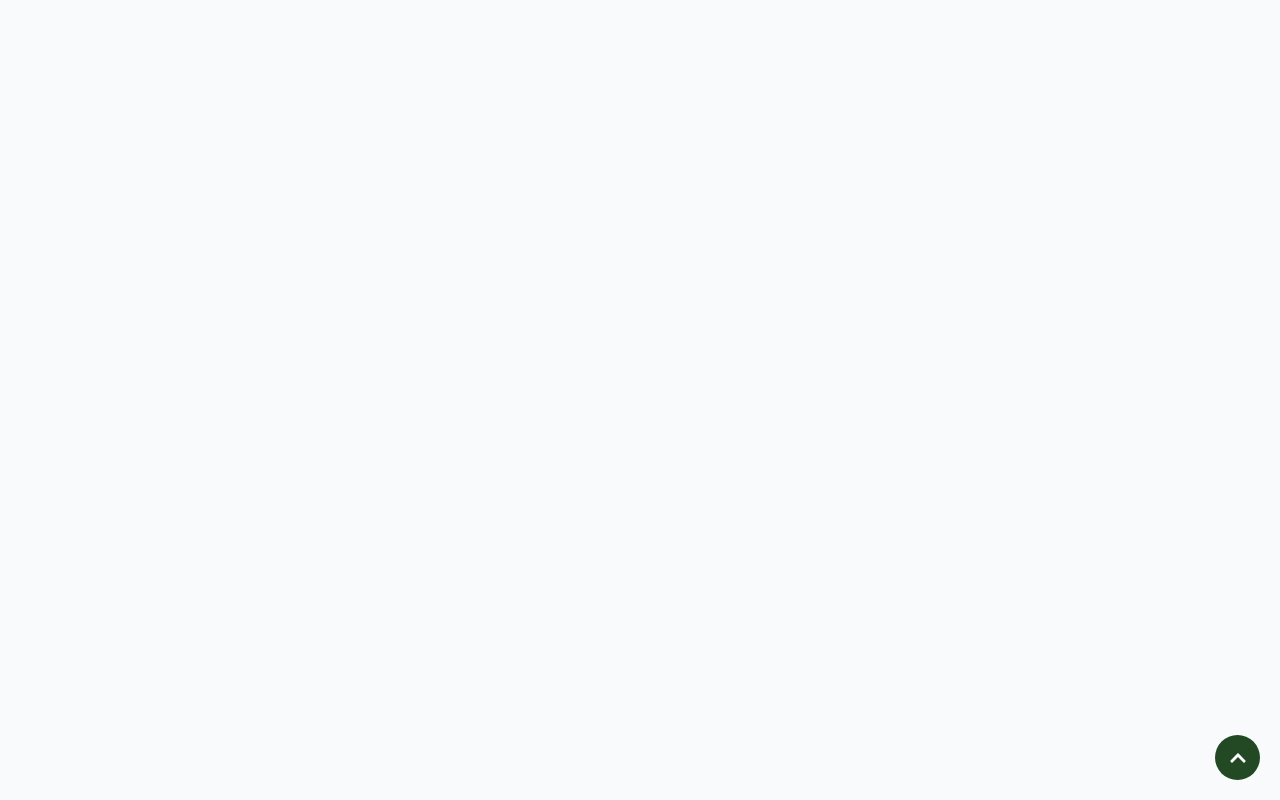
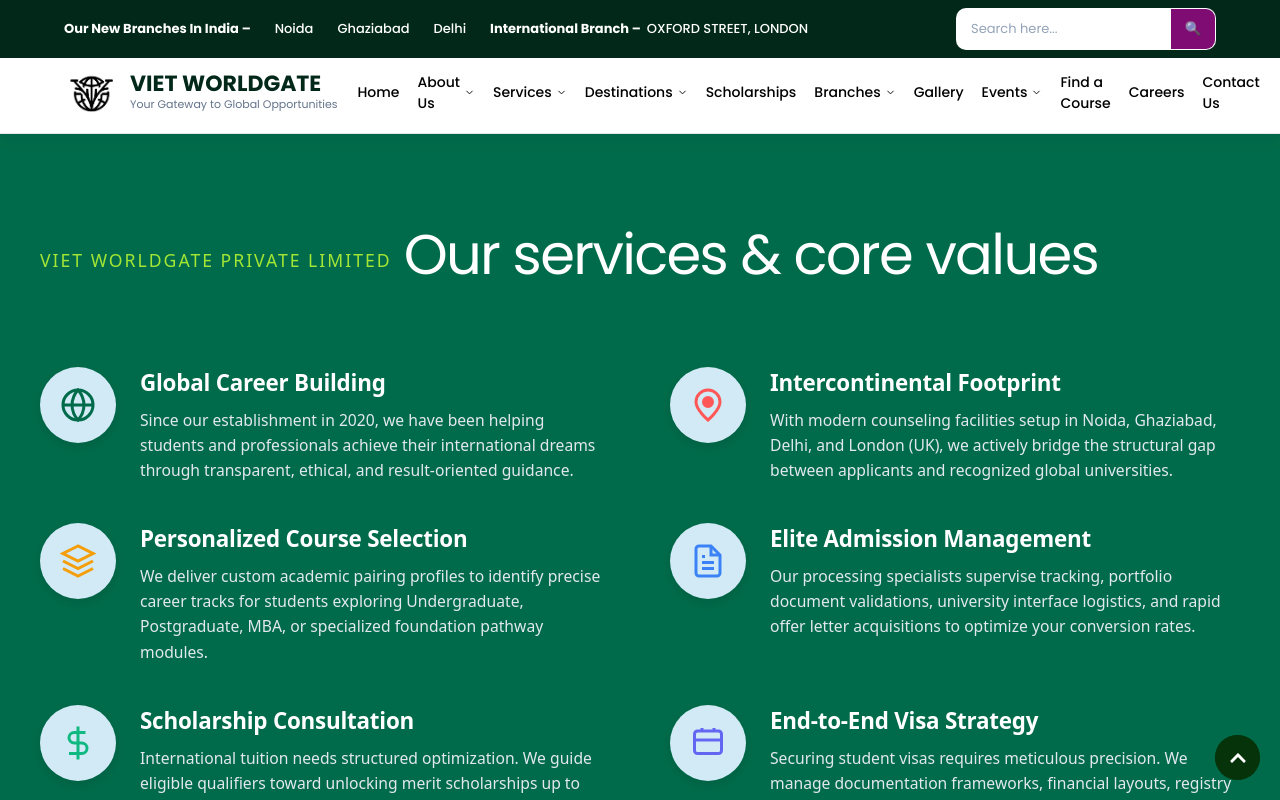
Before and after one commit to NKkushwah/vietworldgate, a React (Vite) app in the folder frontend/: page /ValuesGrid in a window 1280 px wide. Before the commit this address had no page. Shown: the top 800 px of the page. Built offline with nearby package versions, Linux system fonts and the light colour scheme.

Commit message:
mission visiion and

```diff
--- a/frontend/src/pages/CompanyProfile.jsx
+++ b/frontend/src/pages/CompanyProfile.jsx
@@ -6,22 +6,20 @@ import Footer from '../components/Footer';
 
 export default function CompanyProfile() {
   const [activeTab, setActiveTab] = useState('Overview');
-  // State to track "Know More" toggle
-  const [isExpanded, setIsExpanded] = useState(false);
 
 const sidebarItems = [
-    { name: 'Overview', icon: '📋' },
-    { name: 'Our History', icon: '🕒' },
-    { name: 'Vision & Mission', icon: '👁️' },
-    { name: 'Our Values', icon: '💎' },
-    { name: 'Why Choose Us', icon: '👍' },
-    { name: 'Our Achievements', icon: '🏆' },
-    { name: 'Our Team', icon: '👥' },
-    { name: 'Our Infrastructure', icon: '🏢' },
-    { name: 'Accreditations', icon: '🏅' },
-    { name: 'Our Presence', icon: '🌐' },
-    { name: 'Social Responsibility', icon: '❤️' },
-    { name: 'Gallery', icon: '🖼️' }
+  { name: 'Overview', icon: '📋', link: '/about/overview' },
+  { name: 'Our History', icon: '🕒', link: '/about/history' },
+  { name: 'Vision & Mission', icon: '👁️', link: '/MissionVision' },
+  { name: 'Our Values', icon: '💎', link: '/ValuesGrid' },
+  { name: 'Why Choose Us', icon: '👍', link: '/about/why-choose-us' },
+  { name: 'Our Achievements', icon: '🏆', link: '/about/achievements' },
+  { name: 'Our Team', icon: '👥', link: '/about/team' },
+  { name: 'Our Infrastructure', icon: '🏢', link: '/about/infrastructure' },
+  { name: 'Accreditations', icon: '🏅', link: '/about/accreditations' },
+  { name: 'Our Presence', icon: '🌐', link: '/about/presence' },
+  { name: 'Social Responsibility', icon: '❤️', link: '/about/social-responsibility' },
+  { name: 'Gallery', icon: '🖼️', link: '/about/gallery' }
 ];
 
   const stats = [
@@ -63,8 +61,13 @@ export default function CompanyProfile() {
 <aside className="sidebar-nav">
   <ul>
     {sidebarItems.map((item) => (
+      <a
+        href={item.link}
+        key={item.name}
+        className="sidebar-link-anchor"
+        style={{ textDecoration: 'none', color: 'inherit' }} // CSS रीसेट के लिए inline-style
+      >
         <li
-                  key={item.name}
           className={activeTab === item.name ? 'active' : ''}
           onClick={() => setActiveTab(item.name)}
         >
@@ -82,6 +85,7 @@ export default function CompanyProfile() {
             </span>
           )}
         </li>
+      </a>
     ))}
   </ul>
 </aside>
@@ -99,24 +103,17 @@ export default function CompanyProfile() {
 
                 <h2>Overview</h2>
 
-                {/* Conditionally rendered text based on isExpanded state */}
                 <p>
-                  Innovative Institute is a leading educational organization committed to providing quality education and career guidance to students.
-                  {isExpanded ? (
-                    <span>
-                      {" "}Since our inception, we have empowered thousands of students to achieve their dreams and build successful careers through rigorous academic programs, modern teaching methodologies, and deep industry partnerships that connect candidates directly with global opportunities.
-                    </span>
-                  ) : (
-                    "..."
-                  )}
+                  Innovative Institute is a leading educational
+                  organization committed to providing quality
+                  education and career guidance to students.
+                  Since our inception, we have empowered
+                  thousands of students to achieve their dreams
+                  and build successful careers.
                 </p>
 
-                {/* Toggles the state and updates button text dynamically */}
-                <button
-                  className="know-more-btn"
-                  onClick={() => setIsExpanded(!isExpanded)}
-                >
-                  {isExpanded ? 'Show Less ↑' : 'Know More →'}
+                <button className="know-more-btn">
+                  Know More &rarr;
                 </button>
               </section>
 
--- a/frontend/src/pages/MissionVision.css
+++ b/frontend/src/pages/MissionVision.css
@@ -4,7 +4,7 @@
   min-height: 100vh;
   background-color: #f9fafb;
   font-family: system-ui, -apple-system, sans-serif;
-  color: #1f2937;
+  color: #065a11;
   overflow-x: hidden;
   margin: 0;
   padding: 0;
@@ -18,7 +18,7 @@
 /* Yellow Top Header Section */
 .mv-banner {
   background-color: #F2C010;
-  color: #111827;
+color: green;
   padding: 60px 20px 140px 20px;
 }
 
@@ -56,7 +56,7 @@
   left: 0;
   right: 0;
   bottom: 0;
-  background: linear-gradient(135deg, #171717 0%, #1c1a19 50%, #282625 100%);
+  background: linear-gradient(135deg, green 0%, green 50%, green 100%);
   transform: skewY(-2.5deg);
   transform-origin: top left;
   z-index: 1;
--- /dev/null
+++ b/frontend/src/pages/ValuesGrid.css
@@ -0,0 +1,101 @@
+/* Container styling */
+.values-container {
+  width: 100%;
+  min-height: 100vh;
+  background-color: #006B4A; /* Matching the exact green from your screenshots */
+  font-family: 'Georgia', serif; /* Gives it that clean, elegant serif heading look */
+  color: #ffffff;
+  padding: 80px 40px;
+  box-sizing: border-box;
+}
+
+.values-container * {
+  box-sizing: border-box;
+}
+
+/* Header Section */
+.values-header {
+  max-width: 1200px;
+  margin: 0 auto 60px auto;
+}
+
+.values-main-title {
+  font-size: 3.5rem;
+  font-weight: 400;
+  margin-bottom: 10px;
+  letter-spacing: -0.03em;
+}
+
+.values-company-subtitle {
+  font-family: system-ui, sans-serif;
+  font-size: 1.1rem;
+  color: #a3e635; /* Subtle bright green/yellow text highlight */
+  text-transform: uppercase;
+  letter-spacing: 2px;
+  margin: 0;
+}
+
+/* 2-Column Grid Layout */
+.values-grid {
+  max-width: 1200px;
+  margin: 0 auto;
+  display: grid;
+  grid-template-columns: 1fr;
+  gap: 40px 60px; /* Vertical and horizontal gap */
+}
+
+/* Individual Grid Item Card */
+.value-card {
+  display: flex;
+  align-items: flex-start;
+  gap: 24px;
+}
+
+/* Light blue icon circle wrapper */
+.value-icon-circle {
+  width: 76px;
+  height: 76px;
+  background-color: #D1EAF5; /* Sky blue background from screenshot */
+  border-radius: 50%;
+  display: flex;
+  align-items: center;
+  justify-content: center;
+  flex-shrink: 0; /* Keeps circle from distorting */
+  box-shadow: 0 4px 10px rgba(0, 0, 0, 0.1);
+}
+
+/* Inside SVG Icon formatting */
+.value-icon {
+  width: 36px;
+  height: 36px;
+}
+
+/* Core text contents */
+.value-text-block {
+  display: flex;
+  flex-direction: column;
+}
+
+.value-card-title {
+  font-family: system-ui, sans-serif;
+  font-size: 1.4rem;
+  font-weight: 600;
+  margin: 0 0 10px 0;
+  color: #ffffff;
+  letter-spacing: -0.01em;
+}
+
+.value-card-desc {
+  font-family: system-ui, sans-serif;
+  font-size: 0.98rem;
+  line-height: 1.6;
+  color: #E2E8F0; /* Clean readable off-white text */
+  margin: 0;
+}
+
+/* Responsive breakpoint for large screens */
+@media (min-width: 992px) {
+  .values-grid {
+    grid-template-columns: 1fr 1fr; /* Side-by-side 2-column look */
+  }
+}
--- /dev/null
+++ b/frontend/src/pages/ValuesGrid.jsx
@@ -0,0 +1,131 @@
+import React from 'react';
+import './ValuesGrid.css';
+import Navbar from "../components/Navbar";
+import Footer from "../components/Footer";
+
+const ValuesGrid = () => {
+  // Your text broken down cleanly into exactly 8 strategic highlight items
+  const valuesData = [
+    {
+      id: 1,
+      title: "Global Career Building",
+      desc: "Since our establishment in 2020, we have been helping students and professionals achieve their international dreams through transparent, ethical, and result-oriented guidance.",
+      icon: (
+        <svg className="value-icon" viewBox="0 0 24 24" fill="none" stroke="#006B4A" strokeWidth="2">
+          <circle cx="12" cy="12" r="10" />
+          <path d="M2 12h20M12 2a15.3 15.3 0 0 1 4 10 15.3 15.3 0 0 1-4 10 15.3 15.3 0 0 1-4-10 15.3 15.3 0 0 1 4-10z" />
+        </svg>
+      )
+    },
+    {
+      id: 2,
+      title: "Intercontinental Footprint",
+      desc: "With modern counseling facilities setup in Noida, Ghaziabad, Delhi, and London (UK), we actively bridge the structural gap between applicants and recognized global universities.",
+      icon: (
+        <svg className="value-icon" viewBox="0 0 24 24" fill="none" stroke="#FF5757" strokeWidth="2">
+          <path d="M12 2a8 8 0 0 0-8 8c0 5.25 8 12 8 12s8-6.75 8-12a8 8 0 0 0-8-8z" />
+          <circle cx="12" cy="10" r="3" fill="#FF5757"/>
+        </svg>
+      )
+    },
+    {
+      id: 3,
+      title: "Personalized Course Selection",
+      desc: "We deliver custom academic pairing profiles to identify precise career tracks for students exploring Undergraduate, Postgraduate, MBA, or specialized foundation pathway modules.",
+      icon: (
+        <svg className="value-icon" viewBox="0 0 24 24" fill="none" stroke="#F59E0B" strokeWidth="2">
+          <path d="M12 2L2 7l10 5 10-5-10-5zM2 17l10 5 10-5M2 12l10 5 10-5" />
+        </svg>
+      )
+    },
+    {
+      id: 4,
+      title: "Elite Admission Management",
+      desc: "Our processing specialists supervise tracking, portfolio document validations, university interface logistics, and rapid offer letter acquisitions to optimize your conversion rates.",
+      icon: (
+        <svg className="value-icon" viewBox="0 0 24 24" fill="none" stroke="#3B82F6" strokeWidth="2">
+          <path d="M14 2H6a2 2 0 0 0-2 2v16a2 2 0 0 0 2 2h12a2 2 0 0 0 2-2V8z" />
+          <polyline points="14 2 14 8 20 8" />
+          <line x1="16" y1="13" x2="8" y2="13" />
+          <line x1="16" y1="17" x2="8" y2="17" />
+          <polyline points="10 9 9 9 8 9" />
+        </svg>
+      )
+    },
+    {
+      id: 5,
+      title: "Scholarship Consultation",
+      desc: "International tuition needs structured optimization. We guide eligible qualifiers toward unlocking merit scholarships up to 70% in partnering countries.",
+      icon: (
+        <svg className="value-icon" viewBox="0 0 24 24" fill="none" stroke="#10B981" strokeWidth="2">
+          <line x1="12" y1="1" x2="12" y2="23" />
+          <path d="M17 5H9.5a3.5 3.5 0 0 0 0 7h5a3.5 3.5 0 0 1 0 7H6" />
+        </svg>
+      )
+    },
+    {
+      id: 6,
+      title: "End-to-End Visa Strategy",
+      desc: "Securing student visas requires meticulous precision. We manage documentation frameworks, financial layouts, registry filings, and comprehensive mock interview simulations.",
+      icon: (
+        <svg className="value-icon" viewBox="0 0 24 24" fill="none" stroke="#6366F1" strokeWidth="2">
+          <rect x="3" y="4" width="18" height="15" rx="2" />
+          <line x1="16" y1="2" x2="16" y2="4" />
+          <line x1="8" y1="2" x2="8" y2="4" />
+          <line x1="3" y1="10" x2="21" y2="10" />
+        </svg>
+      )
+    },
+    {
+      id: 7,
+      title: "Student-Centered Mission",
+      desc: "We simplify immigration hurdles through an empathetic, student-focused service mindset, assisting every unique individual with real-world pre-departure readiness maps.",
+      icon: (
+        <svg className="value-icon" viewBox="0 0 24 24" fill="#FF4D4D" stroke="#FF4D4D" strokeWidth="1">
+          <path d="M12 21.35l-1.45-1.32C5.4 15.36 2 12.28 2 8.5 2 5.42 4.42 3 7.5 3c1.74 0 3.41.81 4.5 2.09C13.09 3.81 14.76 3 16.5 3 19.58 3 22 5.42 22 8.5c0 3.78-3.4 6.86-8.55 11.54L12 21.35z" />
+        </svg>
+      )
+    },
+    {
+      id: 8,
+      title: "Long-Term Integrity Horizon",
+      desc: "Our vision is focused on honesty and long-term satisfaction. We consistently adapt to shifting global regulatory guidelines to maximize your ultimate international success.",
+      icon: (
+        <svg className="value-icon" viewBox="0 0 24 24" fill="none" stroke="#047857" strokeWidth="2">
+          <polygon points="12 2 15.09 8.26 22 9.27 17 14.14 18.18 21.02 12 17.77 5.82 21.02 7 14.14 2 9.27 8.91 8.26 12 2" />
+        </svg>
+      )
+    }
+  ];
+
+  return (
+    <>
+    <Navbar />
+    <div className="values-container">
+      {/* Upper header segment resembling screenshot layout */}
+      <div className="values-header">
+        <p className="values-company-subtitle">VIET Worldgate Private Limited</p>
+        <h1 className="values-main-title">Our services & core values</h1>
+      </div>
+
+      {/* Grid wrapper containing the 8 calculated cards */}
+      <div className="values-grid">
+        {valuesData.map((item) => (
+          <div key={item.id} className="value-card">
+            <div className="value-icon-circle">
+              {item.icon}
+            </div>
+            <div className="value-text-block">
+              <h2 className="value-card-title">{item.title}</h2>
+              <p className="value-card-desc">{item.desc}</p>
+            </div>
+          </div>
+        ))}
+      </div>
+    </div>
+    <Footer />
+    </>
+  );
+};
+
+export default ValuesGrid;
--- a/frontend/src/routes/AppRoutes.jsx
+++ b/frontend/src/routes/AppRoutes.jsx
@@ -4,6 +4,7 @@ import Dashboard from "../pages/Dashboard";
 import ContactUs from "../pages/ContactUs";
 import CompanyProfile from "../pages/CompanyProfile";
 import MissionVision from "../pages/MissionVision";
+import ValuesGrid from "../pages/ValuesGrid";
 
 function AppRoutes() {
   return (
@@ -14,6 +15,7 @@ function AppRoutes() {
         <Route path="/MissionVision" element={<MissionVision />} />
         <Route path="/contact-us" element={<ContactUs />} />
         <Route path="/companyprofile" element={<CompanyProfile/>} />
+        <Route path="/ValuesGrid" element={<ValuesGrid/>} />
 
       </Routes>
 
```
Lines whose indentation alone changed are shown as unchanged.
